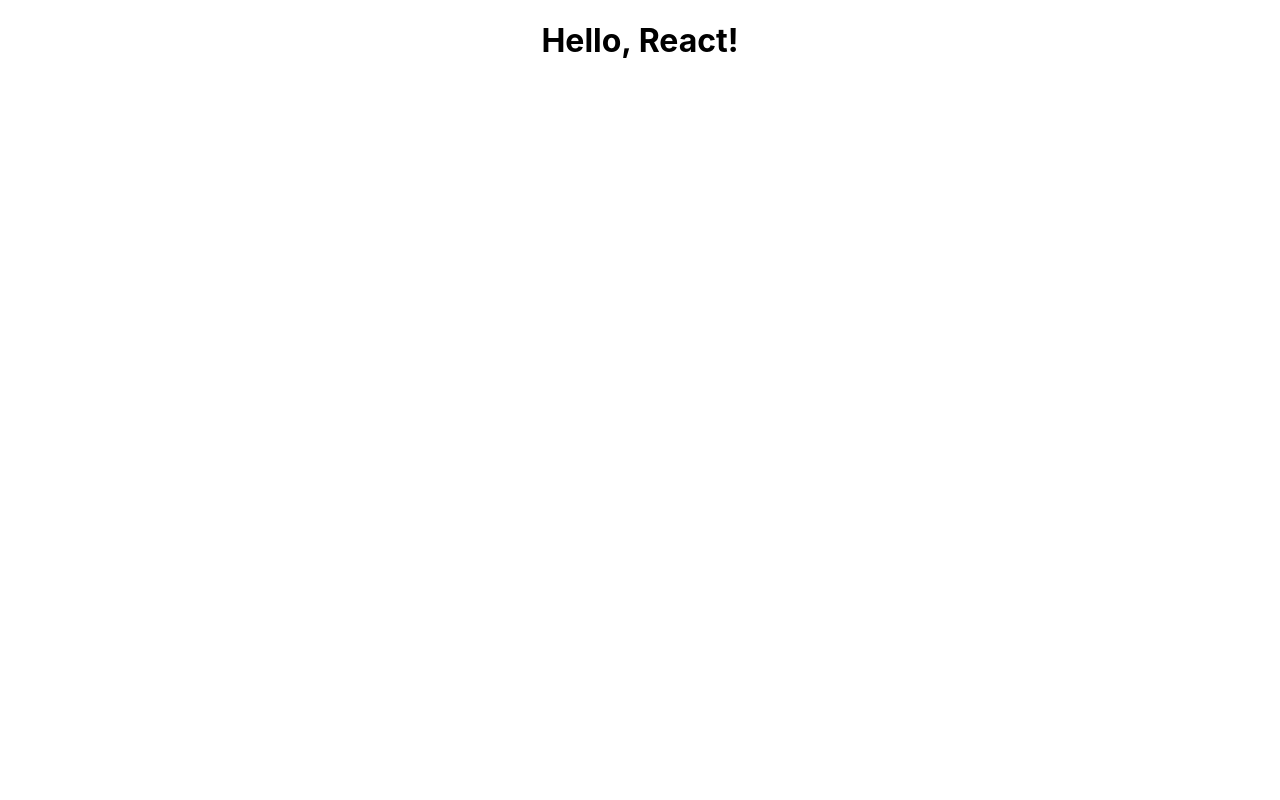
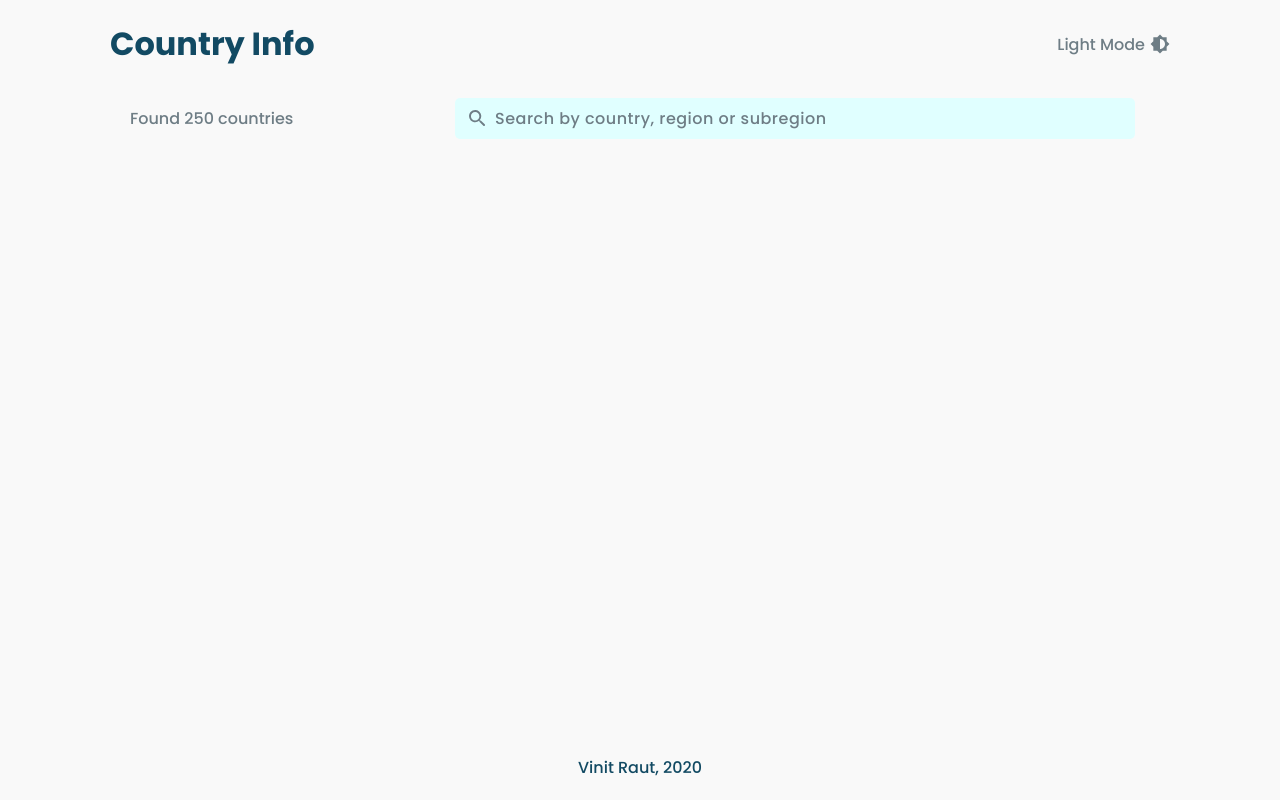
Before and after one commit to vin18/Country-Info, a React (Create React App) app: page / in a window 1280 px wide. Built offline with nearby package versions, Linux system fonts and the light colour scheme.

Commit message:
added SearchContainer component UI

```diff
--- a/package.json
+++ b/package.json
@@ -3,6 +3,8 @@
   "version": "0.1.0",
   "private": true,
   "dependencies": {
+    "@material-ui/core": "^4.11.0",
+    "@material-ui/icons": "^4.9.1",
     "@testing-library/jest-dom": "^5.11.5",
     "@testing-library/react": "^11.1.2",
     "@testing-library/user-event": "^12.2.2",
--- a/src/App.css
+++ /dev/null
@@ -1,38 +0,0 @@
-.App {
-  text-align: center;
-}
-
-.App-logo {
-  height: 40vmin;
-  pointer-events: none;
-}
-
-@media (prefers-reduced-motion: no-preference) {
-  .App-logo {
-    animation: App-logo-spin infinite 20s linear;
-  }
-}
-
-.App-header {
-  background-color: #282c34;
-  min-height: 100vh;
-  display: flex;
-  flex-direction: column;
-  align-items: center;
-  justify-content: center;
-  font-size: calc(10px + 2vmin);
-  color: white;
-}
-
-.App-link {
-  color: #61dafb;
-}
-
-@keyframes App-logo-spin {
-  from {
-    transform: rotate(0deg);
-  }
-  to {
-    transform: rotate(360deg);
-  }
-}
--- a/src/App.js
+++ b/src/components/App/App.js
@@ -1,12 +1,13 @@
 import React from 'react';
+import Home from '../../pages/Home';
 import './App.css';
 
-function App() {
+const App = () => {
   return (
-    <div className='App'>
-      <h1>Hello, React!</h1>
+    <div>
+      <Home />
     </div>
   );
-}
+};
 
 export default App;
--- /dev/null
+++ b/src/components/Layout/Layout.css
@@ -0,0 +1,34 @@
+.layout {
+  padding: 2rem;
+  width: 100vw;
+  height: 100vh;
+  max-width: 110rem;
+  margin: 0 auto;
+
+  display: grid;
+  grid-template-rows: auto 1fr auto;
+}
+
+.layout__header {
+  display: flex;
+  justify-content: space-between;
+}
+
+.layout__theme {
+  display: flex;
+  justify-content: space-between;
+  align-items: center;
+  color: var(--text-color-secondary);
+}
+
+.layout__theme p {
+  margin-right: 0.5rem;
+}
+
+.layout__theme .MuiSvgIcon-root {
+  font-size: 2rem;
+}
+
+.layout__footer {
+  text-align: center;
+}
--- /dev/null
+++ b/src/components/Layout/Layout.js
@@ -0,0 +1,24 @@
+import React from 'react';
+import Brightness6Icon from '@material-ui/icons/Brightness6';
+import './Layout.css';
+
+const Layout = ({ children }) => {
+  return (
+    <div className='layout'>
+      <header className='layout__header'>
+        <h1>Country Info</h1>
+        <div className='layout__theme'>
+          <p>Light Mode</p> <Brightness6Icon />
+        </div>
+      </header>
+
+      <main className='layout__main'>{children}</main>
+
+      <footer className='layout__footer'>
+        <p>Vinit Raut, 2020</p>
+      </footer>
+    </div>
+  );
+};
+
+export default Layout;
--- /dev/null
+++ b/src/components/SearchInput/SearchInput.css
@@ -0,0 +1,29 @@
+.searchInput {
+  display: flex;
+  align-items: center;
+}
+
+.searchInput input {
+  font-size: inherit;
+  font-family: inherit;
+  width: 100%;
+  border: none;
+  padding: 0.8rem 1rem;
+  border-radius: 0.5rem;
+  outline: none;
+  color: var(--text-color-secondary);
+  background-color: lightcyan;
+}
+
+.searchInput input::placeholder {
+  color: currentColor;
+  letter-spacing: 0.05rem;
+  padding-left: 3rem;
+}
+
+.searchInput__icon {
+  margin-right: -3rem;
+  z-index: 1;
+  color: var(--text-color-secondary);
+  transform: scale(1.5);
+}
--- /dev/null
+++ b/src/components/SearchInput/SearchInput.js
@@ -0,0 +1,17 @@
+import React from 'react';
+import SearchRounded from '@material-ui/icons/SearchRounded';
+import './SearchInput.css';
+
+const SearchInput = () => {
+  return (
+    <div className='searchInput'>
+      <SearchRounded color='inherit' className='searchInput__icon' />
+      <input
+        type='text'
+        placeholder='Search by country, region or subregion'
+      />
+    </div>
+  );
+};
+
+export default SearchInput;
--- a/src/index.css
+++ b/src/index.css
@@ -1,13 +1,39 @@
-body {
-  margin: 0;
-  font-family: -apple-system, BlinkMacSystemFont, 'Segoe UI', 'Roboto', 'Oxygen',
-    'Ubuntu', 'Cantarell', 'Fira Sans', 'Droid Sans', 'Helvetica Neue',
-    sans-serif;
-  -webkit-font-smoothing: antialiased;
-  -moz-osx-font-smoothing: grayscale;
+@import url('https://fonts.googleapis.com/css2?family=Poppins:wght@300;500;700&display=swap');
+
+:root {
+  --text-color: #124a63;
+  --text-color-secondary: #6e7d85;
+
+  --primary-color: #21b6b7;
+
+  --background-color: #f9f9f9;
+  --background-color-dark: #eef3f6;
+  --background-color-light: white;
+
+  --font-family: 'Poppins', sans-serif;
+  --box-shadow: 0px 2px 8px rgba(0, 0, 0, 0.05);
 }
 
-code {
-  font-family: source-code-pro, Menlo, Monaco, Consolas, 'Courier New',
-    monospace;
+*,
+*::before,
+*::after {
+  margin: 0;
+  padding: 0;
+  box-sizing: inherit;
 }
+
+html {
+  font-size: 62.5%;
+  box-sizing: border-box;
+}
+
+body {
+  font-family: var(--font-family);
+  font-size: 1.6rem;
+  background-color: var(--background-color);
+  color: var(--text-color);
+}
+
+a {
+  text-decoration: none;
+}
--- a/src/index.js
+++ b/src/index.js
@@ -1,6 +1,6 @@
 import React from 'react';
 import ReactDOM from 'react-dom';
-import App from './App';
+import App from './components/App/App';
 import './index.css';
 
 ReactDOM.render(<App />, document.querySelector('#root'));
--- /dev/null
+++ b/src/pages/Home.css
@@ -0,0 +1,16 @@
+.home__inputContainer {
+  display: flex;
+  align-items: center;
+  margin: 3rem 0;
+}
+
+.home__counts {
+  color: var(--text-color-secondary);
+  flex: 1;
+  margin-left: 2rem;
+}
+
+.home__input {
+  flex: 2;
+  margin-right: 2rem;
+}
--- /dev/null
+++ b/src/pages/Home.js
@@ -0,0 +1,23 @@
+import React from 'react';
+import Layout from '../components/Layout/Layout';
+import SearchInput from '../components/SearchInput/SearchInput';
+import './Home.css';
+
+const Home = () => {
+  return (
+    <div className='home'>
+      <Layout>
+        <div className='home__inputContainer'>
+          <div className='home__counts'>
+            <p>Found 250 countries</p>
+          </div>
+          <div className='home__input'>
+            <SearchInput />
+          </div>
+        </div>
+      </Layout>
+    </div>
+  );
+};
+
+export default Home;
```
Also changed, not shown: src/components/App/App.css (added), 1 other file (tests, documents, lock files or other folders).
